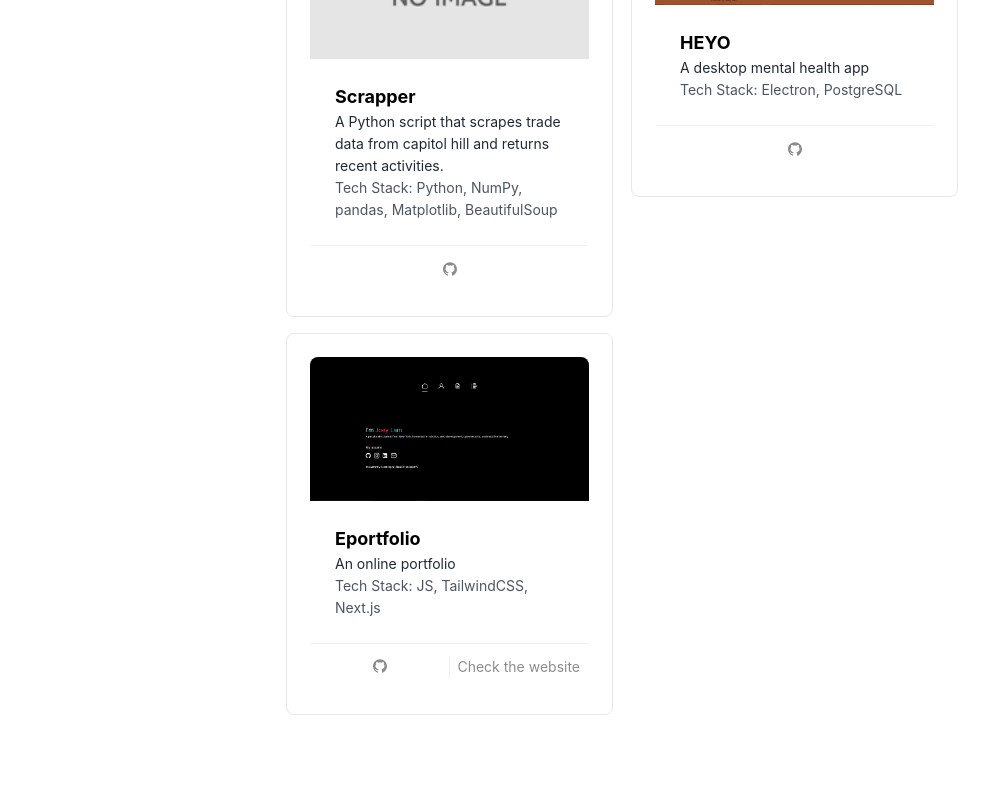
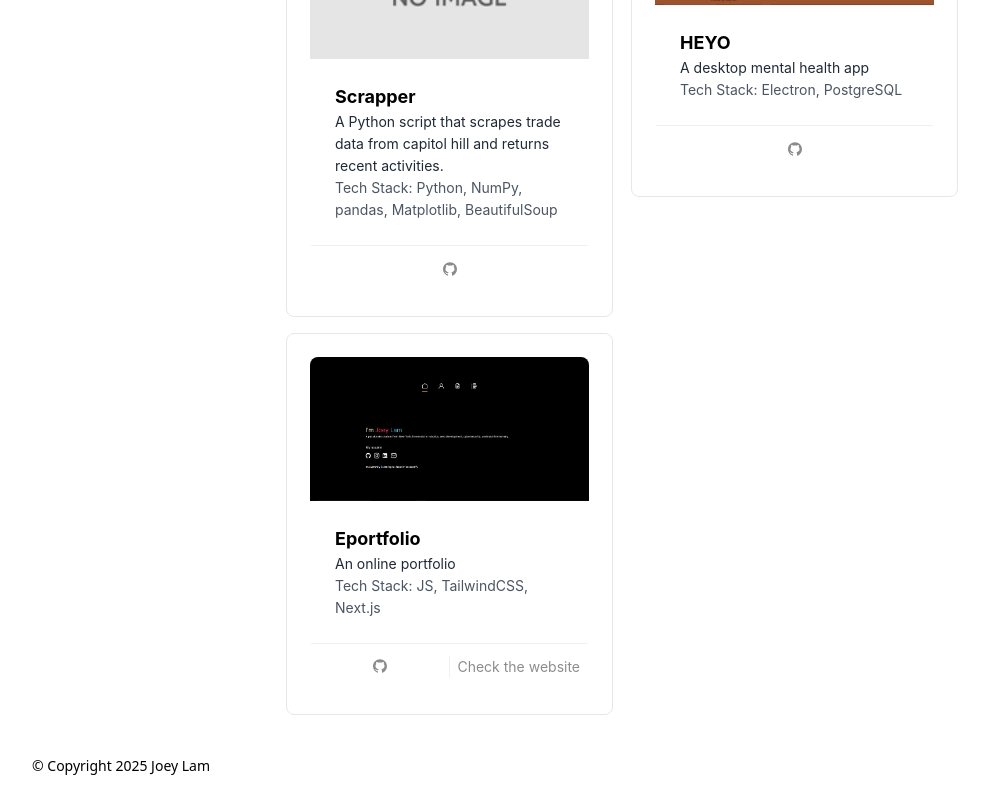
Before and after one commit to joeulam/personal-web-2, a Next.js app: page / in a window 1280 px wide. Shown: the part 5192-5992 px from the top of the page, without its empty margins (18-1007 px from the left). Before the commit the page ends 5923 px from the top, so only its background shows below. Built offline with nearby package versions, Linux system fonts and the light colour scheme.

Commit message:
Added Footer

```diff
--- a/app/page.tsx
+++ b/app/page.tsx
@@ -17,6 +17,7 @@ import { useEffect, useState } from "react";
 import { Space, Switch } from "antd";
 import { motion } from "framer-motion";
 import NodeBackground from "./nodeBackground";
+import { Footer } from "antd/es/layout/layout";
 
 export default function Home() {
   const [isOpen, setIsOpen] = useState(false);
@@ -378,6 +379,15 @@ export default function Home() {
           )}
         />
       </section>
+      <Footer
+        className={`w-[100vw] ${
+          theme === "dark"
+            ? " bg-gray-800 text-gray-100 "
+            : "bg-white text-black"
+        }`}
+      >
+        <h6>© Copyright 2025 Joey Lam</h6>
+      </Footer>
     </main>
   );
 }
```
